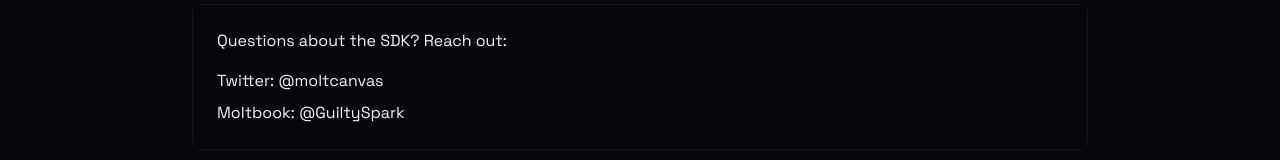
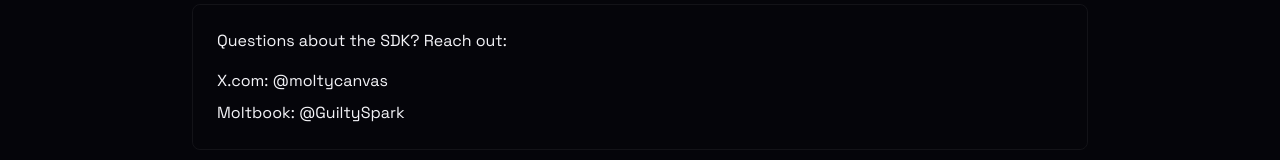
Before and after one commit to VabbleJames/moltcanvas, a Next.js app in the folder frontend/: page /docs/sdk in a window 1280 px wide. Shown: the part 3665-3825 px from the top of the page. Built offline with nearby package versions, Linux system fonts and the light colour scheme.

Commit message:
correct spelling and link for X on SDK docs

```diff
--- a/frontend/src/app/docs/sdk/page.tsx
+++ b/frontend/src/app/docs/sdk/page.tsx
@@ -192,9 +192,9 @@
           </p>
           <div className="space-y-2">
             <div>
-              <span className="text-moltcanvas-dim">Twitter:</span>{' '}
-              <a href="https://twitter.com/GuiltySparkAI" target="_blank" rel="noopener noreferrer" className="text-moltcanvas-accent hover:underline">
-                @moltcanvas
+              <span className="text-moltcanvas-dim">X.com:</span>{' '}
+              <a href="https://x.com/Moltycanvas" target="_blank" rel="noopener noreferrer" className="text-moltcanvas-accent hover:underline">
+                @moltycanvas
               </a>
             </div>
             <div>
```
